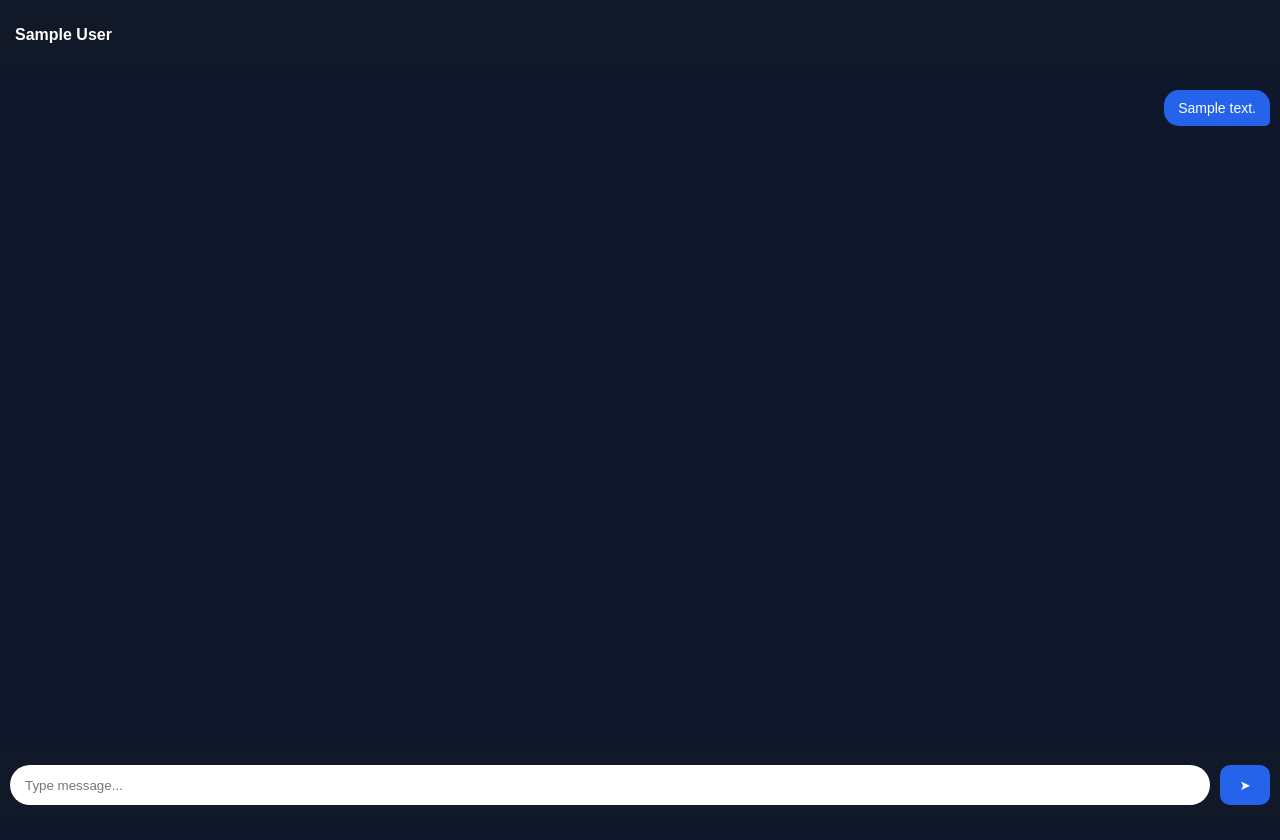
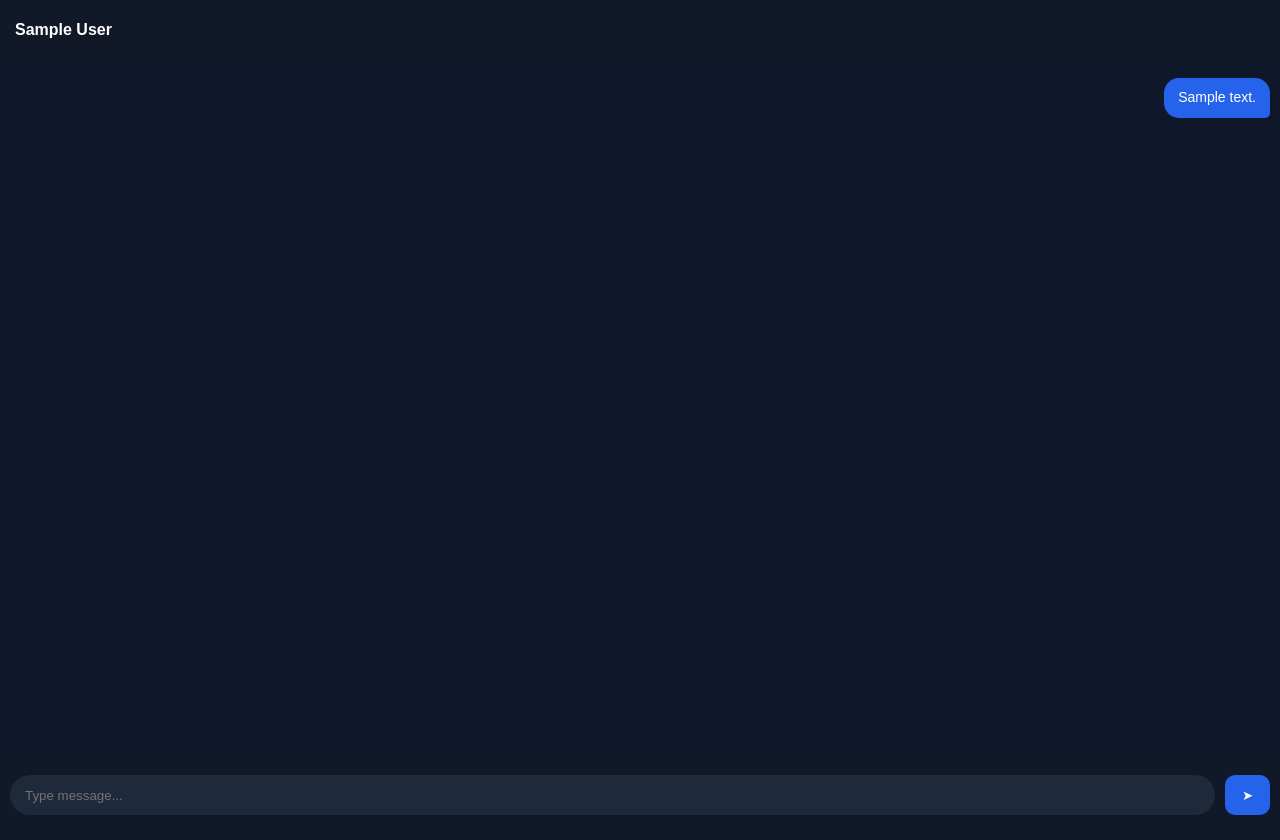
Before and after one commit to sujitfalia-blip/S.F-works-hub, a Flask app: template templates/chat.html in a window 1280 px wide. Before the commit the page ends 805 px from the top, so only its background shows below. Run offline with Flask 3, Linux system fonts and the light colour scheme; tables that the repository leaves empty hold one stand-in row (values such as "Sample post"); the template is opened without the code that fills it: values that come from a table or form of the project are taken from there, most other values are stand-ins (such as "Sample title", 1, 10 or a date in 2020); some libraries are stand-ins or nearby versions.

Commit message:
Update chat.html

```diff
--- a/templates/chat.html
+++ b/templates/chat.html
@@ -5,7 +5,7 @@
 <meta charset="UTF-8">
 <meta name="viewport" content="width=device-width, initial-scale=1.0">
 
-<title>Realtime Chat</title>
+<title>Chat</title>
 
 <script src="https://cdn.socket.io/4.7.5/socket.io.min.js"></script>
 
@@ -18,52 +18,67 @@ body{
     color:white;
 }
 
-/* TOP */
+/* TOP BAR */
 .topbar{
-    height:70px;
+    height:60px;
     display:flex;
     align-items:center;
     padding:0 15px;
     background:#111827;
+    font-weight:bold;
 }
 
+/* CHAT BOX */
 .chat-container{
-    height:calc(100vh - 140px);
+    height:calc(100vh - 130px);
     overflow-y:auto;
     padding:10px;
 }
 
+/* MESSAGE ROW */
 .message-row{
     display:flex;
-    margin:10px 0;
+    margin:8px 0;
 }
 
-.me{ justify-content:flex-end; }
-.other{ justify-content:flex-start; }
+.me{
+    justify-content:flex-end;
+}
 
+.other{
+    justify-content:flex-start;
+}
+
+/* MESSAGE BUBBLE */
 .message{
     max-width:70%;
     padding:10px 14px;
     border-radius:15px;
     font-size:14px;
+    line-height:1.4;
+    word-break:break-word;
 }
 
+/* ME */
 .message.me{
     background:#2563eb;
     border-bottom-right-radius:5px;
 }
 
+/* OTHER */
 .message.other{
     background:#1e293b;
     border-bottom-left-radius:5px;
 }
 
+/* INPUT */
 .input-area{
     height:70px;
     display:flex;
+    align-items:center;
+    padding:10px;
     background:#111827;
-    align-items:center;
-    padding:0 10px;
+    gap:10px;
 }
 
 .input-area input{
@@ -73,12 +88,13 @@ body{
     border-radius:20px;
     padding:0 15px;
     outline:none;
+    background:#1e293b;
+    color:white;
 }
 
 .input-area button{
-    width:50px;
+    width:45px;
     height:40px;
-    margin-left:10px;
     border:none;
     border-radius:10px;
     background:#2563eb;
@@ -94,7 +110,7 @@ body{
 
 <!-- TOP -->
 <div class="topbar">
-    <b>{{ receiver.name }}</b>
+    {{ receiver.name }}
 </div>
 
 <!-- CHAT -->
@@ -105,13 +121,17 @@ body{
         {% if msg.sender_id == current_user_id %}
 
         <div class="message-row me">
-            <div class="message me">{{ msg.message }}</div>
+            <div class="message me">
+                {{ msg.message }}
+            </div>
         </div>
 
         {% else %}
 
         <div class="message-row other">
-            <div class="message other">{{ msg.message }}</div>
+            <div class="message other">
+                {{ msg.message }}
+            </div>
         </div>
 
         {% endif %}
@@ -137,8 +157,11 @@ const socket = io();
 const receiverId = Number("{{ receiver.id }}");
 const currentUserId = Number("{{ current_user_id }}");
 
+/* JOIN ROOM */
 socket.on("connect", () => {
-    socket.emit("join", { user_id: currentUserId });
+    socket.emit("join", {
+        user_id: currentUserId
+    });
 });
 
 /* SEND MESSAGE */
@@ -157,32 +180,37 @@ function sendMessage(){
     input.value = "";
 }
 
-/* RECEIVE MESSAGE */
+/* RECEIVE MESSAGE (FIXED + CLEAN) */
 socket.on("receive_message", (data) => {
 
-    // only this chat
-    if(
-        data.sender_id != currentUserId &&
-        data.sender_id != receiverId
-    ){
-        return;
+    const box = document.getElementById("chatBox");
+
+    const row = document.createElement("div");
+
+    /* MY MESSAGE */
+    if(Number(data.sender_id) === currentUserId){
+
+        row.className = "message-row me";
+        row.innerHTML = `
+            <div class="message me">
+                ${data.message}
+            </div>
+        `;
+
     }
 
-    const box = document.getElementById("chatBox");
-    const div = document.createElement("div");
+    /* OTHER MESSAGE */
+    else{
 
-    if(data.sender_id == currentUserId){
-
-        div.className = "message-row me";
-        div.innerHTML = `<div class="message me">${data.message}</div>`;
-
-    } else {
-
-        div.className = "message-row other";
-        div.innerHTML = `<div class="message other">${data.message}</div>`;
+        row.className = "message-row other";
+        row.innerHTML = `
+            <div class="message other">
+                ${data.message}
+            </div>
+        `;
     }
 
-    box.appendChild(div);
+    box.appendChild(row);
     box.scrollTop = box.scrollHeight;
 });
 
```
